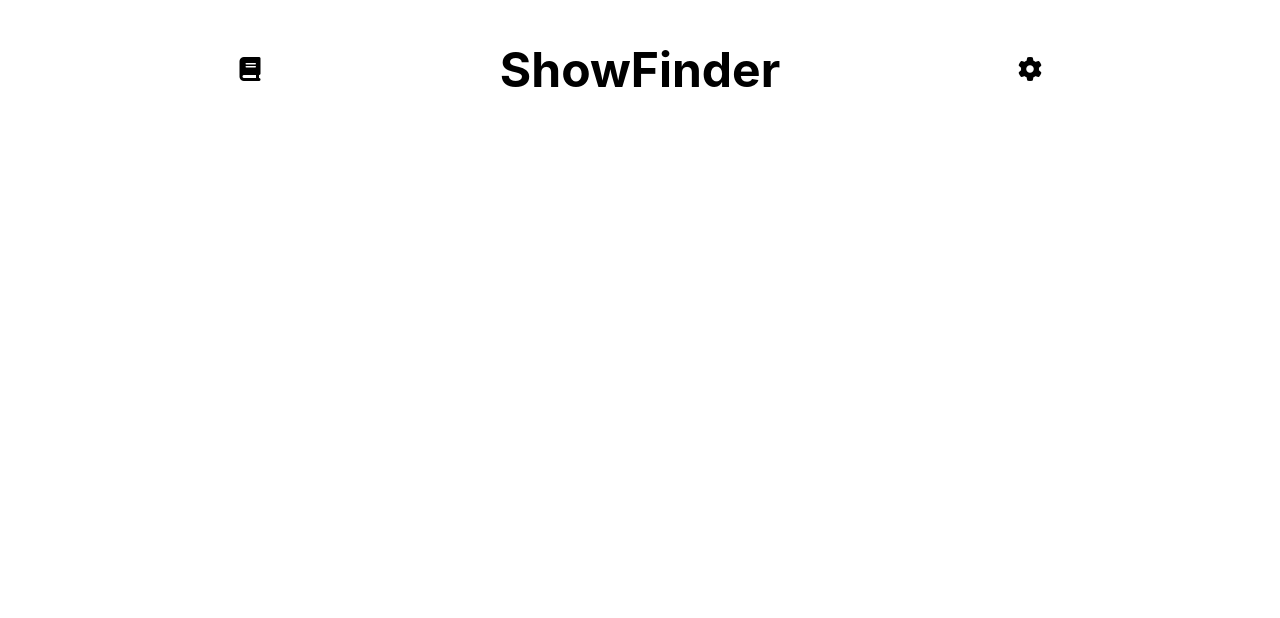
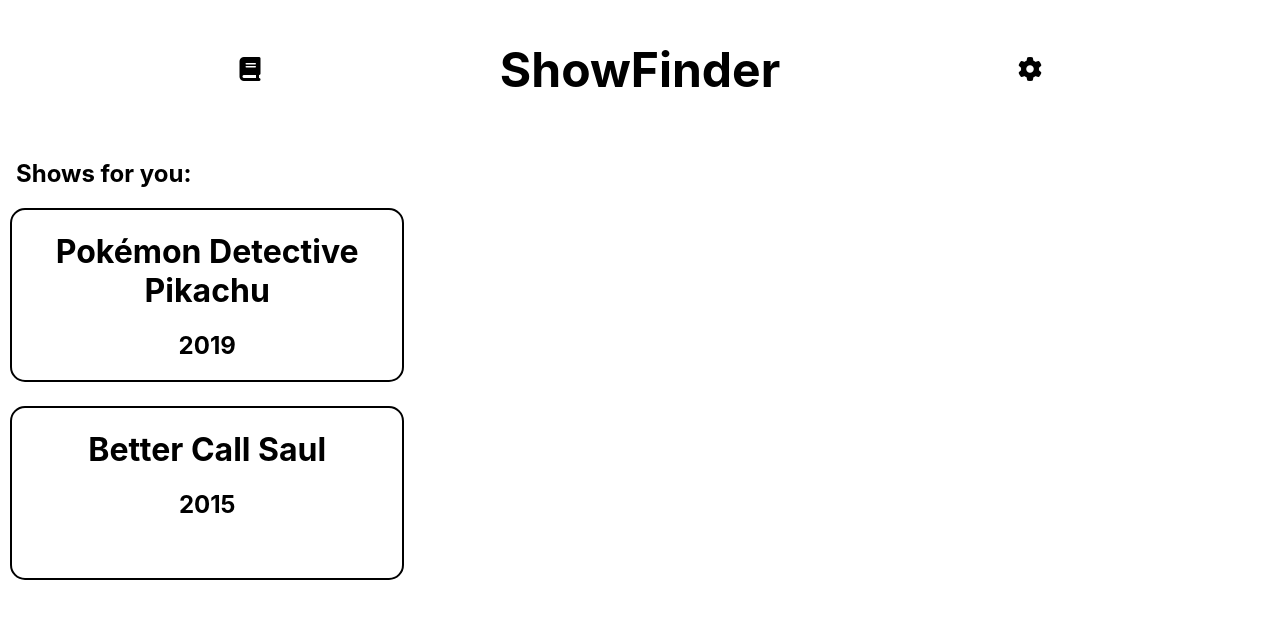
Before and after one commit to jvliov/show-finder-rh, a React (Create React App) app: page /watchlist in a window 1280 px wide. Shown: the top 618 px of the page. Built offline with nearby package versions, Linux system fonts and the light colour scheme.

Commit message:
watch list
added a hard coded watch list

```diff
--- /dev/null
+++ b/src/pages/watchlist.css
@@ -0,0 +1,17 @@
+.card {
+    width: 24.4rem;
+    height: 170px;
+    border: 2px solid black;
+    border-radius: 15px;
+    margin: 10px;
+    margin-bottom: 1.5rem;
+}
+
+.card h1 {
+    font-size: xx-large;
+}
+
+.card h2 {
+    text-align: center;
+    margin: 0rem;
+}
--- a/src/pages/watchlist.jsx
+++ b/src/pages/watchlist.jsx
@@ -1,13 +1,33 @@
-import '../App.css';
+import './watchlist.css';
 
 function WatchlistPage() {
+  const showOne = { "adult": false, "backdrop_path": "/nDP33LmQwNsnPv29GQazz59HjJI.jpg", "genre_ids": [28, 12, 14], "id": 447404, "original_language": "en", "original_title": "Pokémon Detective Pikachu", "overview": "In a world where people collect pocket-size monsters (Pokémon) to do battle, a boy comes across an intelligent monster who seeks to be a detective.", "popularity": 123.376, "poster_path": "/wgQ7APnFpf1TuviKHXeEe3KnsTV.jpg", "release_date": "2019-05-03", "title": "Pokémon Detective Pikachu", "video": false, "vote_average": 7, "vote_count": 5505 }
+  const showTwo = { "original_title": "Better Call Saul", "release_date": "2015-05-04"}
+
+
   return (
     <div className="WatchlistPage">
       <div className="header">
           <a href='/watchlist'><i className="fa-solid fa-book"></i></a>
           <h1>ShowFinder</h1>
           <a href='/settings'><i className="fa-solid fa-gear"></i></a>
-        </div>
+      </div>
+      <h2>Shows for you:</h2>
+      <div className="card">
+        <h1>{showOne.original_title}</h1>
+        <h2>{showOne.release_date.slice(0,4)}</h2>
+      </div>
+      <div className="card">
+        <h1>{showTwo.original_title}</h1>
+        <h2>{showTwo.release_date.slice(0,4)}</h2>
+      </div>
+      {/* {showOne.map((val) => {
+        return(
+          <div className="card">
+            <h1>{showOne.original_title}</h1>
+          </div>
+        )
+      })} */}
     </div>
   );
 }
```
